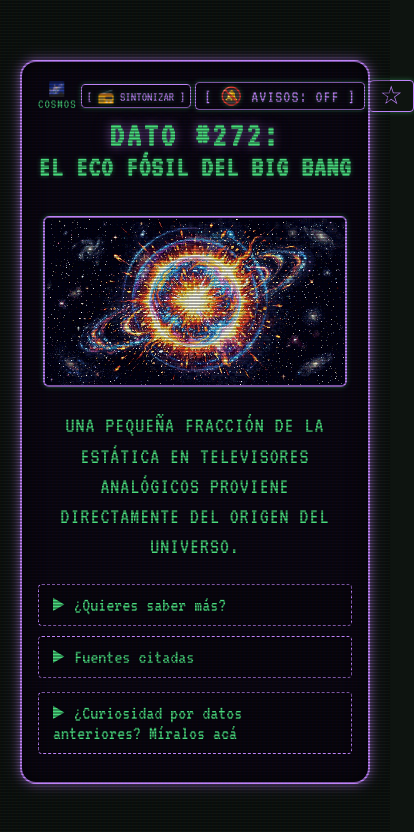
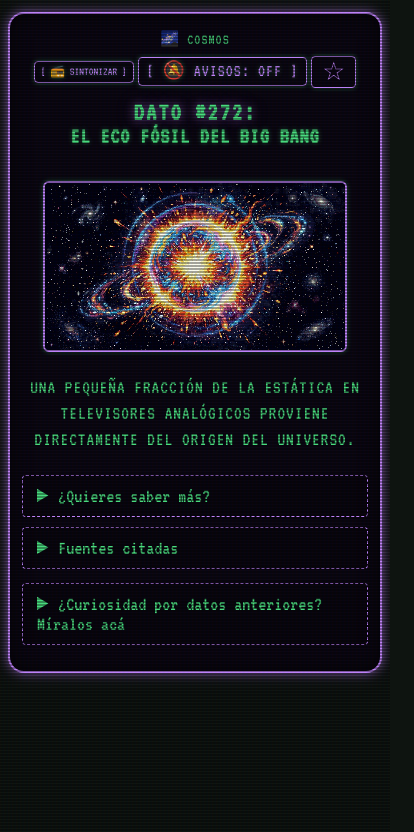
Before and after one commit to Polnareff-2006/dato-curioso-diario, a plain HTML site: page index.html in a window 390 px wide. Shown: the whole page, 414 px wide, since content can reach past the window. Drawn offline with Linux system fonts and the light colour scheme.

Commit message:
Add files via upload

```diff
--- a/index.html
+++ b/index.html
@@ -27,7 +27,7 @@
   <link href="https://fonts.googleapis.com/css2?family=VT323&display=swap" rel="stylesheet">
 
   <!-- Hoja de estilos -->
-  <link rel="stylesheet" href="style.css?v=2">
+  <link rel="stylesheet" href="style.css?v=3">
 </head>
 
 <body>
--- a/style.css
+++ b/style.css
@@ -44,6 +44,12 @@
   padding: 0;
 }
 
+html {
+  overflow-x: hidden;
+  max-width: 100vw;
+  width: 100%;
+}
+
 body {
   background-color: var(--color-fondo);
   color: var(--color-neon);
@@ -57,6 +63,8 @@ body {
   padding: 20px;
   position: relative;
   overflow-x: hidden;
+  max-width: 100vw;
+  width: 100%;
 }
 
 /* Simulación de las líneas de escaneo de los televisores antiguos */
@@ -354,26 +362,50 @@ details ul {
 
 /* Ajustes responsivos para pantallas móviles */
 @media (max-width: 600px) {
+  body {
+    padding: 12px 8px;
+    justify-content: flex-start;
+  }
+
   #tarjeta-dato {
-    padding: 18px 16px;
+    padding: 16px 12px;
+    width: 100%;
+    max-width: 100%;
+    min-width: 0;
+    box-sizing: border-box;
+    overflow-x: hidden;
   }
 
   .fila-superior {
-    flex-wrap: nowrap;
-    justify-content: space-between;
-    gap: 4px;
+    display: flex;
+    flex-direction: column;
+    align-items: center;
+    gap: 8px;
+    width: 100%;
+    margin-bottom: 12px;
   }
 
   .fila-izq {
-    gap: 4px;
+    display: flex;
+    justify-content: center;
+    align-items: center;
+    gap: 6px;
+    width: 100%;
+    flex-wrap: wrap;
   }
 
   .acciones-superiores {
-    gap: 4px;
+    display: flex;
+    justify-content: center;
+    align-items: center;
+    flex-wrap: wrap;
+    gap: 5px 4px;
+    width: 100%;
+    max-width: 100%;
   }
 
   .etiqueta-categoria {
-    font-size: 0.85rem;
+    font-size: 0.95rem;
     letter-spacing: 1px;
   }
 
@@ -387,14 +419,38 @@ details ul {
   #btn-notificaciones,
   #btn-sintonizar,
   #btn-instalar {
-    font-size: 0.85rem;
-    padding: 3px 5px;
+    font-size: clamp(0.74rem, 2.5vw, 0.88rem);
+    padding: 3px 6px;
     letter-spacing: 0px;
+    white-space: nowrap;
+    line-height: 1.2;
+    flex-shrink: 0;
   }
 
   .btn-favorito {
     font-size: 1.2rem;
-    padding: 2px 6px;
+    padding: 2px 8px;
+    line-height: 1;
+    white-space: nowrap;
+    flex-shrink: 0;
+  }
+
+  #numero-dato {
+    font-size: 1.6rem;
+    letter-spacing: 2px;
+    margin-top: 4px;
+  }
+
+  #titulo-dato {
+    font-size: 1.4rem;
+    word-break: break-word;
+    overflow-wrap: break-word;
+  }
+
+  #resumen-dato {
+    font-size: 1.2rem;
+    word-break: break-word;
+    overflow-wrap: break-word;
   }
 }
 
@@ -451,12 +507,12 @@ details ul {
   0%,
   100% {
     box-shadow: var(--glow-suave);
-    transform: scale(1);
+    filter: brightness(1);
   }
 
   50% {
     box-shadow: var(--glow);
-    transform: scale(1.03);
+    filter: brightness(1.2);
   }
 }
 
```
